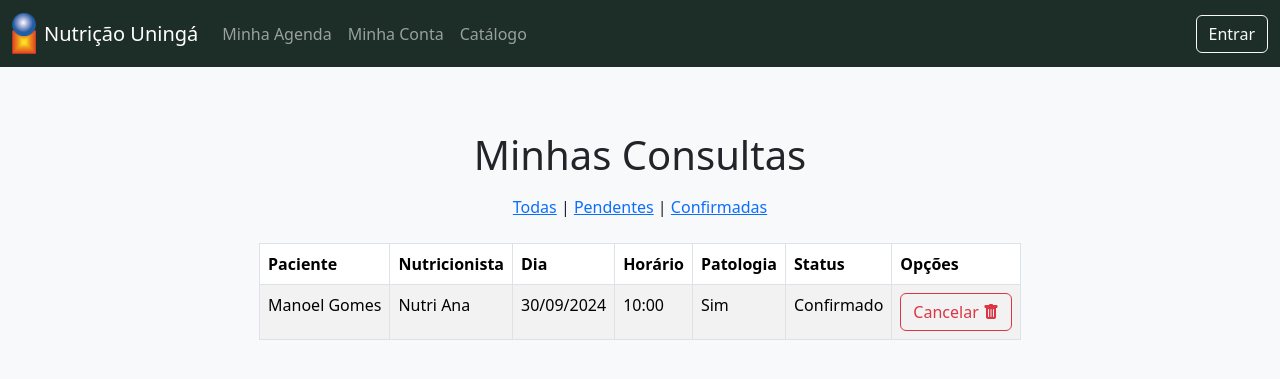
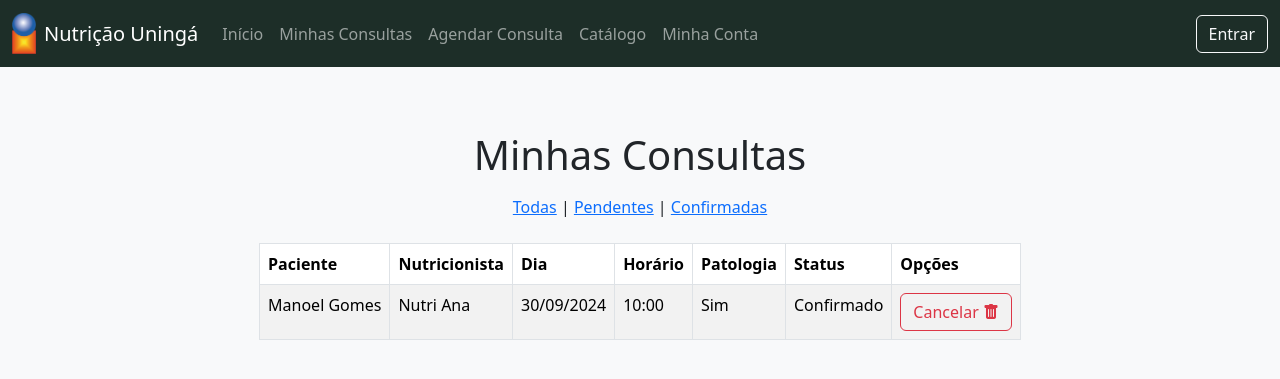
Before and after one commit to NBorego/nutricao-uninga, a Django app: template agendamento/templates/agendamento/cliente/minhas_consultas.html in a window 1280 px wide. Shown: the top 379 px of the page. Run offline with Django 5.2, Linux system fonts and the light colour scheme; the template is opened without the code that fills it: values that come from a table or form of the project are taken from there, others are empty; data comes from the database, SQL or seed files in the repository; both versions use the stored data as it was after the commit.

Commit message:
/fix erro no header

```diff
--- a/agendamento/templates/agendamento/cliente/minhas_consultas.html
+++ b/agendamento/templates/agendamento/cliente/minhas_consultas.html
@@ -1,4 +1,4 @@
-{% extends "base_nutricionista.html" %}
+{% extends "base_cliente.html" %}
 
 {% load static %}
 
--- a/agendamento/templates/agendamento/cliente/pagina_inicial.html
+++ b/agendamento/templates/agendamento/cliente/pagina_inicial.html
@@ -17,7 +17,7 @@
                 Ver consultas suas consultas em:
                 <a
                     class="btn btn-primary d-block mt-4 m-auto"
-                    href="{% url "minha_agenda" %}"
+                    href="{% url "minhas_consultas" %}"
                     style="width: 10rem;"
                 >
                     minhas consultas
--- a/agendamento/templates/partials/agendamento/header_cliente.html
+++ b/agendamento/templates/partials/agendamento/header_cliente.html
@@ -12,6 +12,9 @@
             </button>
             <div class="collapse navbar-collapse" id="navbarSupportedContent">
                 <ul class="navbar-nav me-auto mb-2 mb-lg-0">
+                    <li class="nav-item">
+                        <a class="nav-link" href="{% url "pagina_cliente" %}">Início</a>
+                    </li>
                     <li class="nav-item">
                         <a class="nav-link" href="{% url "minhas_consultas" %}">Minhas Consultas</a>
                     </li>
--- a/agendamento/templates/partials/agendamento/header_nutricionista.html
+++ b/agendamento/templates/partials/agendamento/header_nutricionista.html
@@ -12,6 +12,9 @@
             </button>
             <div class="collapse navbar-collapse" id="navbarSupportedContent">
                 <ul class="navbar-nav me-auto mb-2 mb-lg-0">
+                    <li class="nav-item">
+                        <a class="nav-link" href="{% url "pagina_nutricionista" %}">Início</a>
+                    </li>
                     <li class="nav-item">
                         <a class="nav-link" href="{% url "catalogo" %}">Minha Agenda</a>
                     </li>
```
Also changed, not shown: db.sqlite3.
